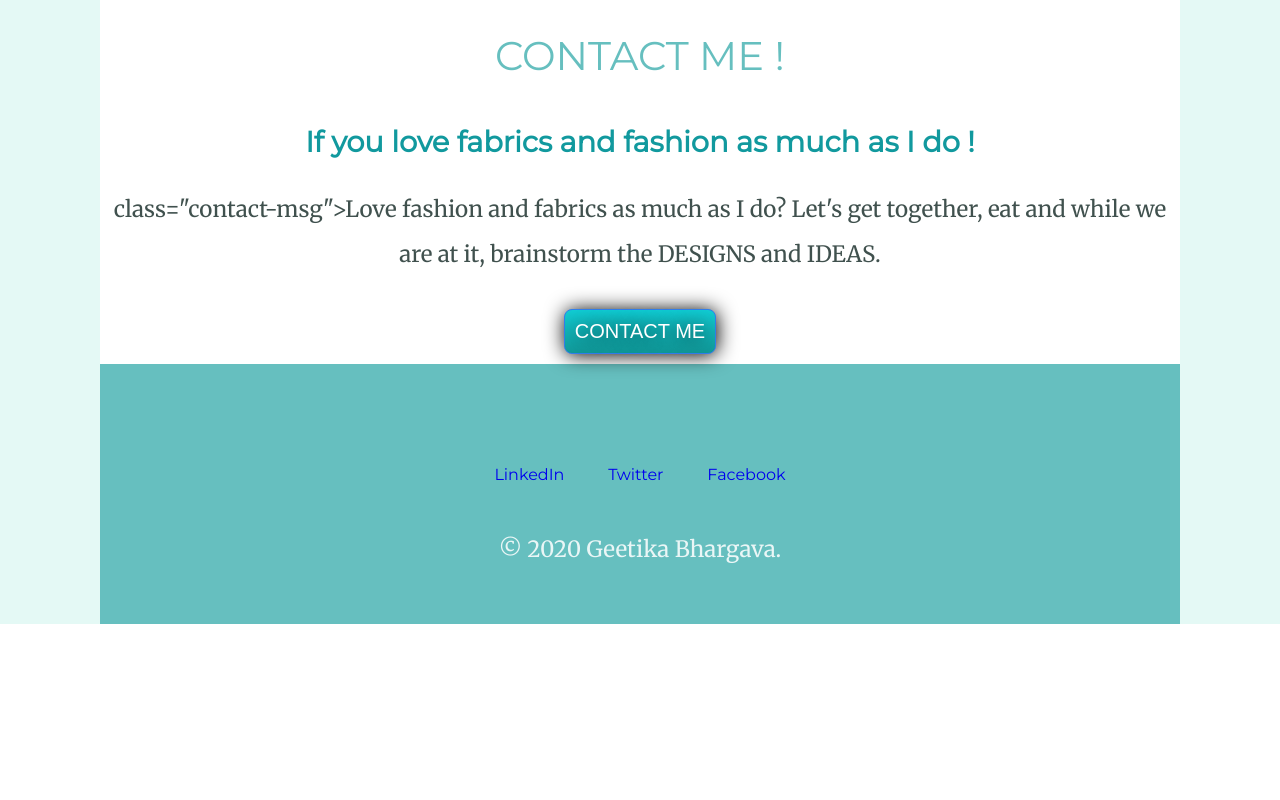
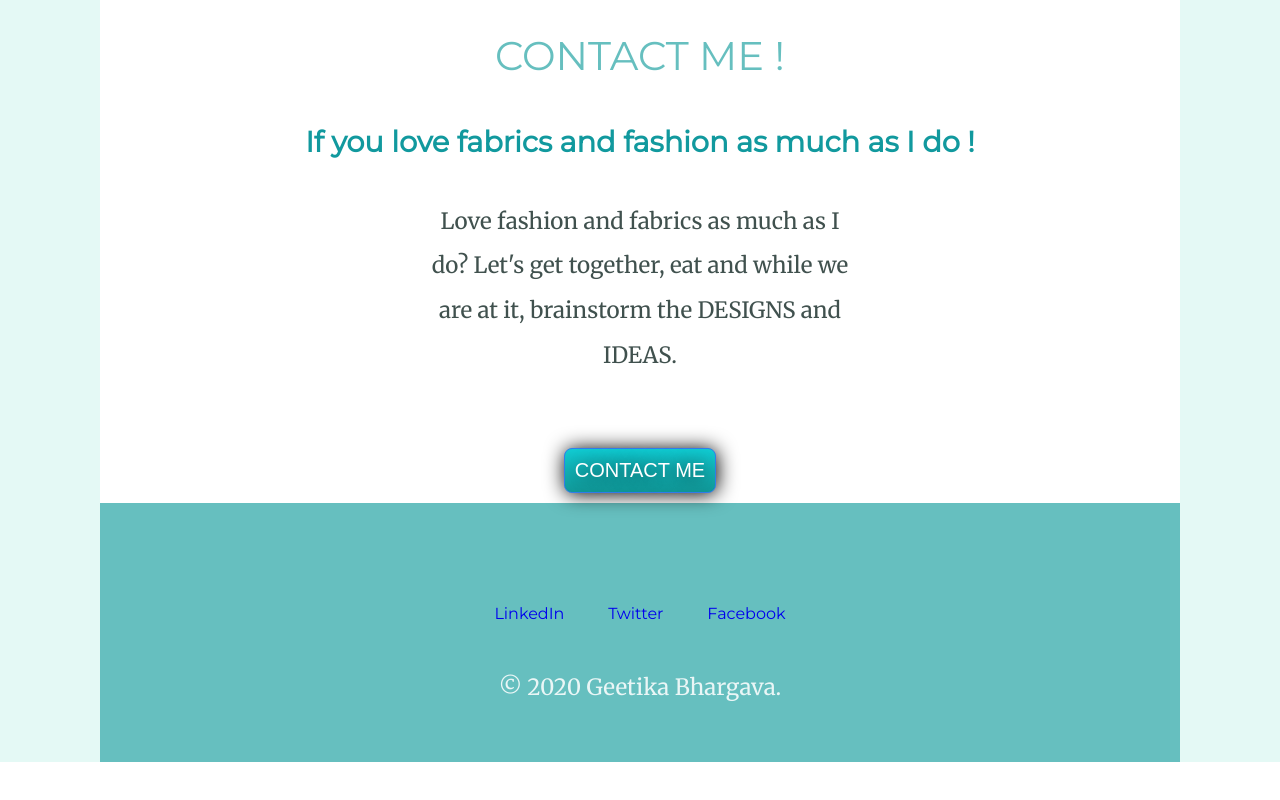
Before and after one commit to geetika312/mysite, a plain HTML site: page index.html in a window 1280 px wide. Shown: the part 6216-7016 px from the top of the page. Before the commit the page ends 6940 px from the top, so only its background shows below. Drawn offline with Linux system fonts and the light colour scheme.

Commit message:
Update index.html

```diff
--- a/index.html
+++ b/index.html
@@ -56,10 +56,10 @@
       </div>
 
       <hr>
-   <div class="THIS IS IT !">
+  <div class="THIS IS IT !">
         <h2>CONTACT ME !</h2>
         <h3>If you love fabrics and fashion as much as I do !</h3>
-        <p> class="contact-msg">Love fashion and fabrics as much as I do? Let's get together, eat and while we are at it, brainstorm the DESIGNS and IDEAS.</p>
+        <p class="contact-msg">Love fashion and fabrics as much as I do? Let's get together, eat and while we are at it, brainstorm the DESIGNS and IDEAS.</p>
         <a class="footer-link" href="mailto:geetika.nift312@gmail.com">CONTACT ME</a>
       </div>
 
```
